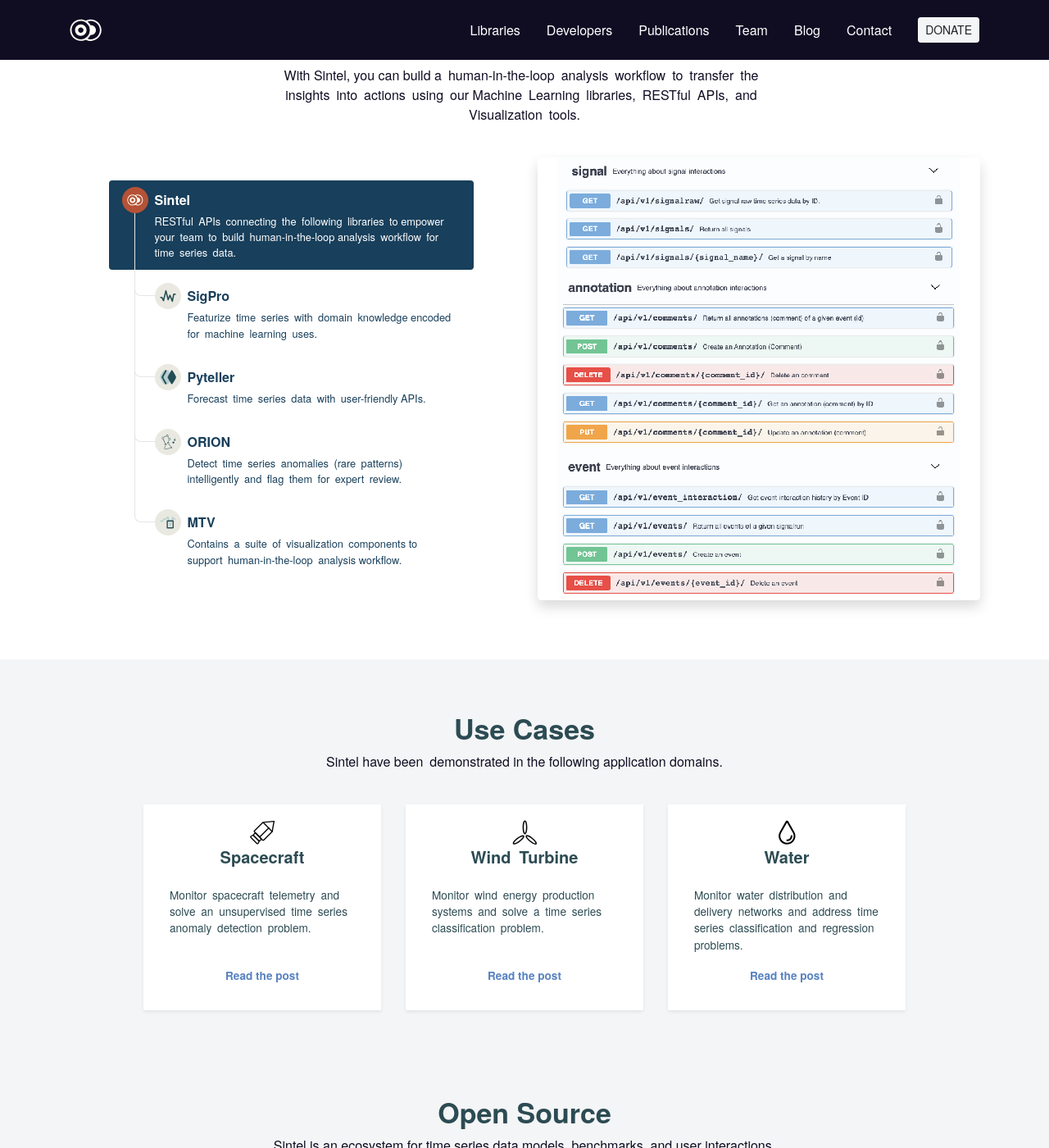
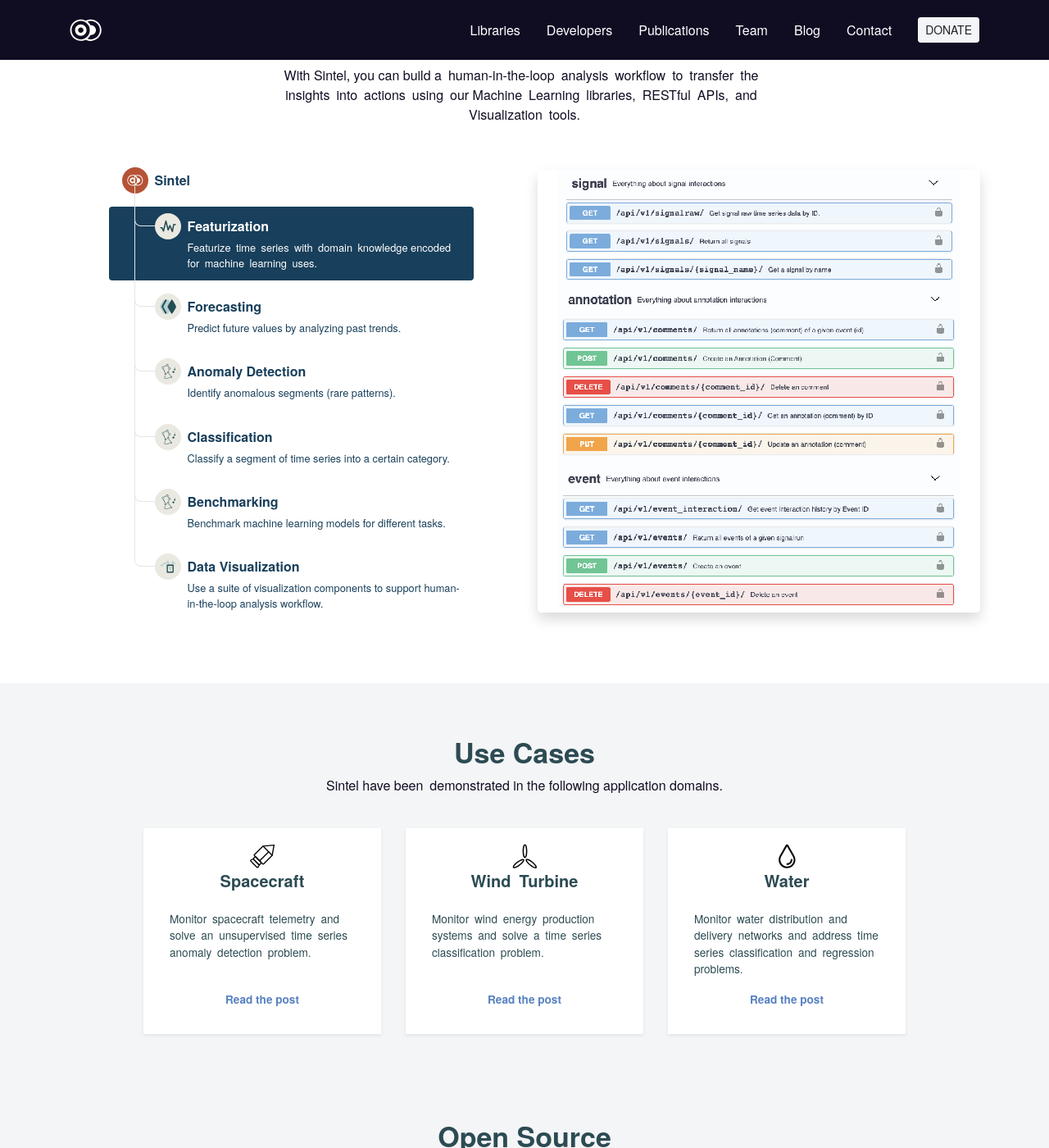
Before and after one commit to sintel-dev/sintel-dev.github.io, a Jekyll site: the page built from index.html, in a window 1280 px wide and 1400 px high, scrolled down 791 px. Shown: the whole window at 82% size. Built offline with Jekyll 4.4.1, drawn with Linux system fonts in a browser that asks for light colours; some web fonts are replaced; comment, search, counter and statistics services are not loaded; some of the changed text lies outside the part shown.

```diff
--- a/_data/tabs.yaml
+++ b/_data/tabs.yaml
@@ -1,24 +1,36 @@
-- title: SigPro
+- title: Featurization
   name: sigpro
   slug: sintel-dev/SigPro
   subtitle: Featurize time series with domain knowledge encoded for machine learning uses.
-  image: /images/tabs/img/Sintel-interface-01.png
+  image: /images/tabs/img/forcasting_example.png
   icon: /images/tabs/sigpro.svg
-- title: Pyteller
+- title: Forecasting
   name: pyteller
   slug: sintel-dev/sintel
-  subtitle: Forecast time series data with user-friendly APIs.
-  image: /images/tabs/img/Sintel-interface-02.png
+  subtitle: Predict future values by analyzing past trends.
+  image: /images/tabs/img/forcasting_example.png
   icon: /images/tabs/pyteller.svg
-- title: ORION
+- title: Anomaly Detection
   name: orion
   slug: sintel-dev/Orion
-  subtitle: Detect time series anomalies (rare patterns) intelligently and flag them for expert review.
-  image: /images/tabs/img/Sintel-interface-03.png
+  subtitle: Identify anomalous segments (rare patterns).
+  image: /images/tabs/img/anomaly_detection_example.png
   icon: /images/tabs/orion.svg
-- title: MTV
+- title: Classification
+  name: draco_c
+  slug: sintel-dev/Orion
+  subtitle: Classify a segment of time series into a certain category.
+  image: /images/tabs/img/classification_example.png
+  icon: /images/tabs/orion.svg
+- title: Benchmarking
+  name: benchmark
+  slug: sintel-dev/Orion
+  subtitle: Benchmark machine learning models for different tasks.
+  image: /images/tabs/img/anomaly_detection_example.png
+  icon: /images/tabs/orion.svg
+- title: Data Visualization
   name: mtv
   slug: sintel-dev/MTV
-  subtitle: Contains a suite of visualization components to support human-in-the-loop analysis workflow.
-  image: /images/tabs/img/Sintel-interface-04.png
+  subtitle: Use a suite of visualization components to support human-in-the-loop analysis workflow.
+  image: /images/tabs/img/mtv.png
   icon: /images/tabs/mtv.svg
--- a/_includes/opensource.html
+++ b/_includes/opensource.html
@@ -5,7 +5,7 @@
        Explore the ecosystem of open source libraries supporting the SDV. Each can be used as standalone packages for particular needs." classname="text-center" %}
     <div class="row justify-content-center my-4">
       <div class="col-auto text-center" style="height: 300px">
-        <p>TODO</p>
+        <p>ML Tasks | Benchmarking | User Interactions</p>
       </div>
     </div>
   </div>
--- a/_includes/tabs.html
+++ b/_includes/tabs.html
@@ -15,19 +15,19 @@
           </div>
         </div> -->
         <div class="nav flex-column nav-pills" id="v-pills-tab" role="tablist" aria-orientation="vertical">
-          <a class="my-1 my-md-1 nav-link active tab-link d-flex px-md-2 tab-tree-top" id="v-pills-sintel-tab" data-toggle="pill" href="#v-pills-sintel" role="tab" aria-controls="v-pills-sintel" aria-selected="true">
+          <a class="my-1 my-md-1 nav-link tab-link d-flex px-md-2 tab-tree-top" id="v-pills-sintel-tab" data-toggle="pill" href="#v-pills-sintel" role="tab" aria-controls="v-pills-sintel" aria-selected="true">
             <div class="px-2 d-none d-sm-block relative " style="z-index: 10;">
               <img style="padding: 6px;" class="tab-icon-top rounded-circle" width="32" height="32" src="images/sintel-logo.svg" alt="Sintel"/>
             </div>
             <div>
               <p class="my-1 font-weight-bold">Sintel</p>
-              <p class="mb-1 small d-none d-md-block">RESTful APIs connecting the following libraries to empower your team to build human-in-the-loop analysis workflow for time series data.</p>
+              <!-- <p class="mb-1 small d-none d-md-block">RESTful APIs connecting the following libraries to empower your team to build human-in-the-loop analysis workflow for time series data.</p> -->
             </div>
           </a>
 
           {% for item in site.data.tabs %}
             {% if forloop.first %}
-            <a class="my-1 my-md-1 nav-link tab-link d-flex tab-tree tab-tree-v" id="v-pills-{{ item.name }}-tab" data-toggle="pill" href="#v-pills-{{ item.name }}" role="tab" aria-controls="v-pills-{{ item.name }}" aria-selected="true">
+            <a class="my-1 my-md-1 nav-link active tab-link d-flex tab-tree tab-tree-v" id="v-pills-{{ item.name }}-tab" data-toggle="pill" href="#v-pills-{{ item.name }}" role="tab" aria-controls="v-pills-{{ item.name }}" aria-selected="true">
               <div class="px-2 d-none d-sm-block">
                 <img style="padding: 6px;" class="tab-icon rounded-circle" width="32" height="32" src="{{ item.icon }}" alt="{{ item.title }}"/>
               </div>
--- a/index.html
+++ b/index.html
@@ -9,5 +9,5 @@
 {% include opensource.html %}
 {% include publications.html %}
 {% include team.html %}
+{% include sponsors.html %}
 {% include contact.html %}
-{% include sponsors.html %}
```
Also changed, not shown: images/tabs/img/anomaly_detection_example.png (added), images/tabs/img/classification_example.png (added), images/tabs/img/forcasting_example.png (added), images/tabs/img/mtv.png (added).
